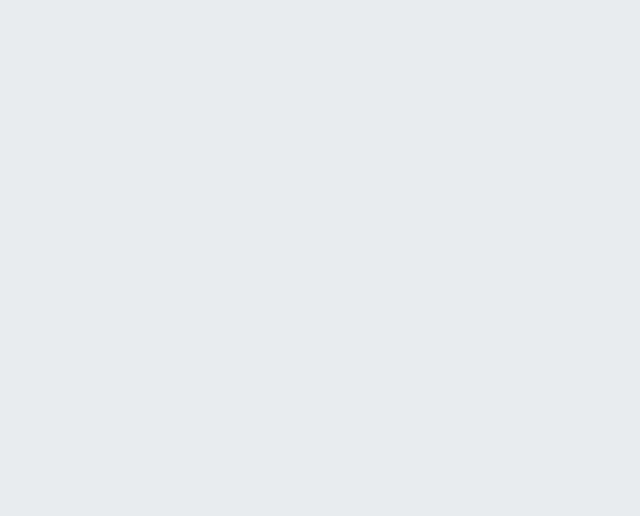
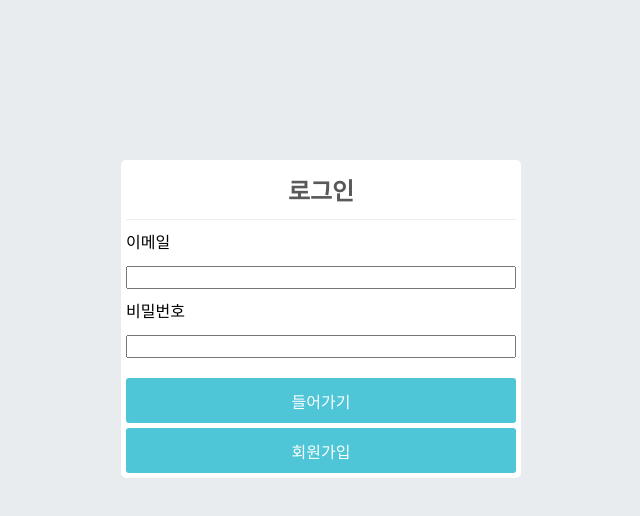
Before and after one commit to SeolJaeHyeok/wanted-pre-onboarding-fe, a React (Create React App) app: page /login in a window 1280 px wide. Before the commit this address had no page. Shown: the top 516 px of the page, without its empty margins (327-967 px from the left). Built offline with nearby package versions, Linux system fonts and the light colour scheme.

Commit message:
feat: Login Page UI

```diff
--- a/src/App.tsx
+++ b/src/App.tsx
@@ -1,5 +1,7 @@
 import React from 'react';
 import {BrowserRouter as Router, Route, Routes} from "react-router-dom"
+import Login from './pages/Auth/Login';
+import Register from './pages/Auth/Register';
 import Home from './pages/Home/Home';
 import ToDo from './pages/ToDo/ToDo';
 
@@ -8,6 +10,8 @@ function App() {
     <Router>
       <Routes>
         <Route path='/' element={<Home />}></Route>
+        <Route path='/login' element={<Login />}></Route>
+        <Route path='/register' element={<Register />}></Route>
         <Route path='/todo' element={<ToDo />}></Route>
       </Routes>
     </Router>
--- /dev/null
+++ b/src/pages/Auth/Login.tsx
@@ -0,0 +1,78 @@
+import React from "react";
+import styled from "styled-components"
+
+const LoginContainer = styled.div`
+  background-color: white;
+  border: 5px solid white;
+  border-radius: 5px;
+  width: 400px;
+  height: 318px;
+  margin: 0 auto 0 auto;
+  position: absolute;
+  top: 20%;
+  left: 35%;
+`;
+
+const TitleContainer = styled.div`
+  color: #595959;
+  border-bottom: 1px solid #eeeeee;
+  text-align: center;
+  background-color: inherit;
+  font-size: 24px;
+  font-weight: 600;
+  padding: 15px;
+`;
+
+const Title = styled.span``;
+
+const UserInfoContainer = styled.div`
+  display: flex;
+  flex-direction: column;
+`;
+
+
+const InfoTitle = styled.h4`
+  margin: 15px 0px;
+`;
+
+const ImageInfo = styled.input`
+  height: 23px;
+`;
+
+const PasswordInfo = styled(ImageInfo)``;
+
+const EnterButton = styled.button`
+  background-color: ${({theme}) => theme.btnColor};
+  color: white;
+  font-size: 16px;
+  border-radius: 3px;
+  width: 100%;
+  height: 45px;
+  cursor: pointer;
+  opacity: 0.8;
+  border: none;
+  margin-top: 20px;
+`
+
+const RegisterButton = styled(EnterButton)`
+  margin-top: 5px;
+`
+
+const Login = () => {
+
+  return <LoginContainer>
+    <TitleContainer>
+      <Title>로그인</Title>
+    </TitleContainer>
+    <UserInfoContainer>
+      <InfoTitle>이메일</InfoTitle>
+      <ImageInfo></ImageInfo>
+      <InfoTitle>비밀번호</InfoTitle>
+      <PasswordInfo></PasswordInfo>
+    </UserInfoContainer>
+    <EnterButton>들어가기</EnterButton>
+    <RegisterButton>회원가입</RegisterButton>
+  </LoginContainer>
+};
+
+export default Login;
--- a/src/pages/Home/Home.tsx
+++ b/src/pages/Home/Home.tsx
@@ -1,8 +1,10 @@
-import React from "react";
+import React, { MouseEvent } from "react";
 import styled from "styled-components"
+import {useNavigate} from "react-router-dom"
+
 import { GreetingImg } from "./components/GreetingImage";
 
-const LoginContainer = styled.section`
+const Container = styled.section`
   background-color: white;
   border: 5px solid white;
   border-radius: 5px;
@@ -19,22 +21,12 @@ const TitleContainer = styled.div`
   border-bottom: 1px solid #eeeeee;
   text-align: center;
   background-color: inherit;
-  font-size: 14px;
+  font-size: 18px;
   font-weight: 600;
   padding: 15px;
 `;
 
 const Title = styled.span``;
-
-const CloseButton = styled.button`
-  width: 10px;
-  height: 10px;
-  position: absolute;
-  right: 10px;
-  cursor: pointer;
-  border: none;
-  background-color: inherit;
-`;
 
 const LoginMenu = styled.div``;
 
@@ -58,17 +50,26 @@ const RegisterButton = styled(AuthButton)`
 `
 
 const Home = () => {
-  return <LoginContainer>
+  const navigate = useNavigate();
+
+  const handleLogin = (e: MouseEvent) => {
+    navigate('/login')
+  }
+
+  const handleRegister = (e: MouseEvent) => {
+    navigate('/register');
+  }
+
+  return <Container>
     <TitleContainer>
         <Title>로그인 또는 회원가입</Title>
-        <CloseButton>X</CloseButton>
       </TitleContainer>
       <LoginMenu>
         <GreetingImg />
-        <LoginButton>로그인</LoginButton>
-        <RegisterButton>회원가입</RegisterButton>
+        <LoginButton onClick={handleLogin}>로그인</LoginButton>
+        <RegisterButton onClick={handleRegister}>회원가입</RegisterButton>
       </LoginMenu>
-  </LoginContainer>
+  </Container>
 };
 
 export default Home;
```
